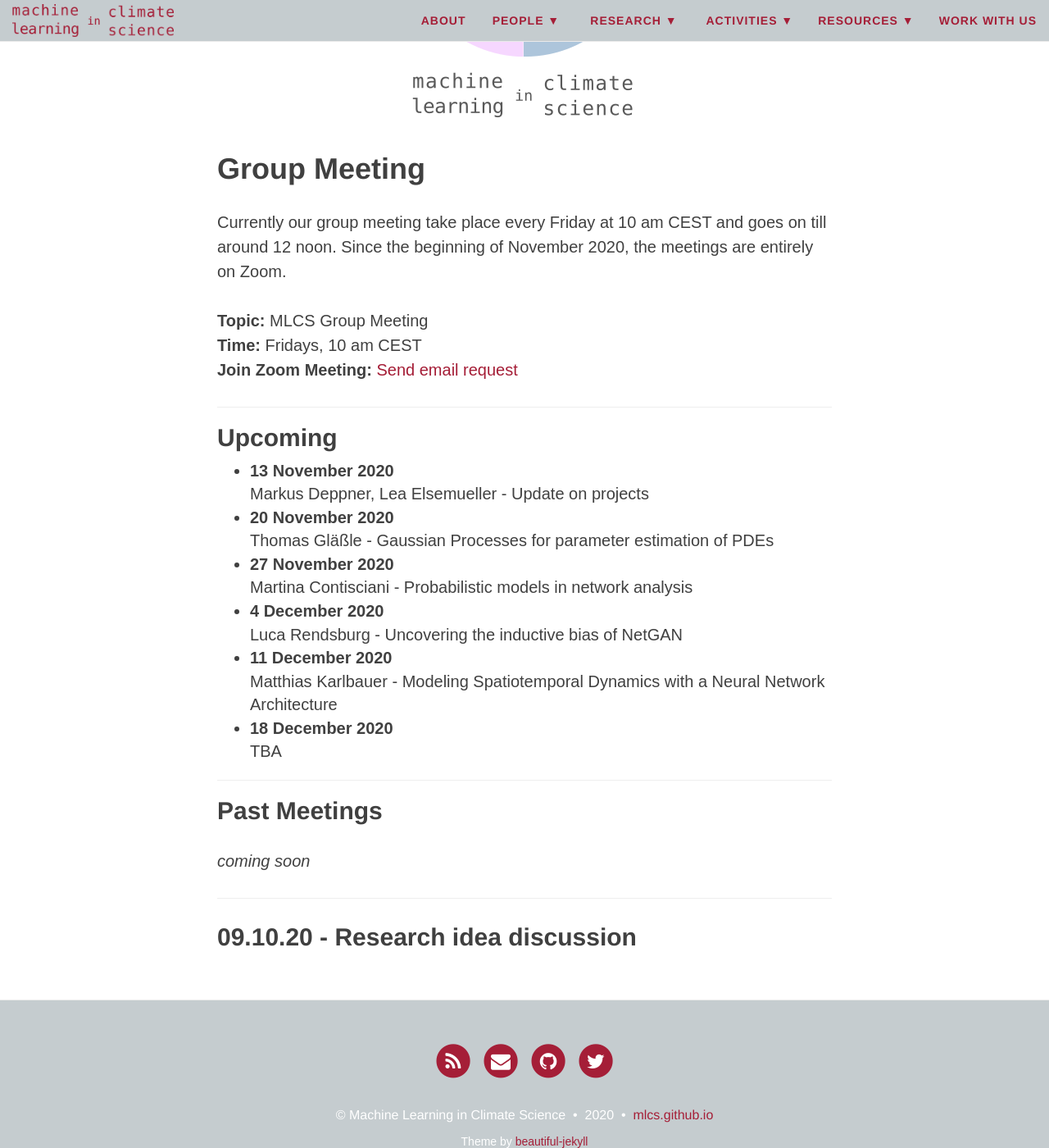
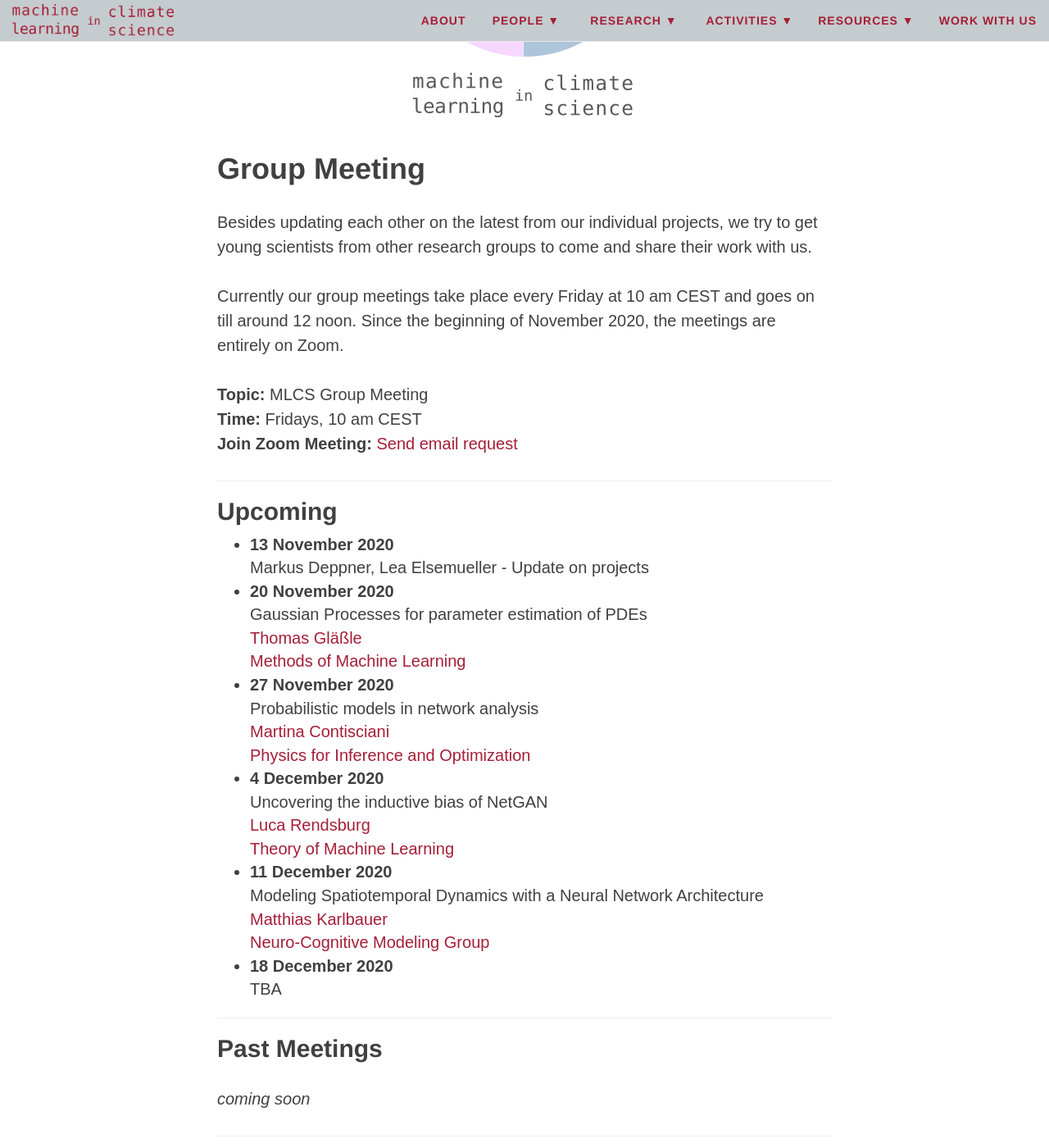
Before and after one commit to mlcs/mlcs.github.io, a Jekyll site: the page built from activities/group-meetings.md, in a window 1280 px wide and 1400 px high, scrolled down 407 px. Shown: the whole window at 82% size. Built offline with Jekyll 4.4.1, drawn with Linux system fonts in a browser that asks for light colours; nearby versions of some CDN libraries.

Commit message:
add webpages and group info for speakers

```diff
--- a/activities/group-meetings.md
+++ b/activities/group-meetings.md
@@ -8,7 +8,11 @@ use-site-title: false
 
 # Group Meeting
 
-Currently our group meeting take place every Friday at 10 am CEST and
+Besides updating each other on the latest from our individual projects,
+we try to get young scientists from other research groups to come and
+share their work with us.
+
+Currently our group meetings take place every Friday at 10 am CEST and
 goes on till around 12 noon. Since the beginning of November 2020, the
 meetings are entirely on Zoom.
 
@@ -22,13 +26,21 @@ meetings are entirely on Zoom.
 + **13 November 2020**
 Markus Deppner, Lea Elsemueller - Update on projects
 + **20 November 2020**
-Thomas Gläßle - Gaussian Processes for parameter estimation of PDEs
+Gaussian Processes for parameter estimation of PDEs
+[Thomas Gläßle](https://github.com/coldfix/)
+[Methods of Machine Learning](http://mml.inf.uni-tuebingen.de)
 + **27 November 2020**
-Martina Contisciani - Probabilistic models in network analysis
+Probabilistic models in network analysis
+[Martina Contisciani](https://is.tuebingen.mpg.de/person/mcontisciani)
+[Physics for Inference and Optimization](https://www.cdebacco.com/)
 + **4 December 2020**
-Luca Rendsburg - Uncovering the inductive bias of NetGAN
+Uncovering the inductive bias of NetGAN
+[Luca Rendsburg](https://www.tml.cs.uni-tuebingen.de/team/rendsburg/index.php)
+[Theory of Machine Learning](https://www.tml.cs.uni-tuebingen.de/index.php)
 + **11 December 2020**
-Matthias Karlbauer - Modeling Spatiotemporal Dynamics with a Neural Network Architecture
+Modeling Spatiotemporal Dynamics with a Neural Network Architecture
+[Matthias Karlbauer](https://uni-tuebingen.de/en/153126)
+[Neuro-Cognitive Modeling Group](https://uni-tuebingen.de/en/25369)
 + **18 December 2020**
 TBA
 
```
